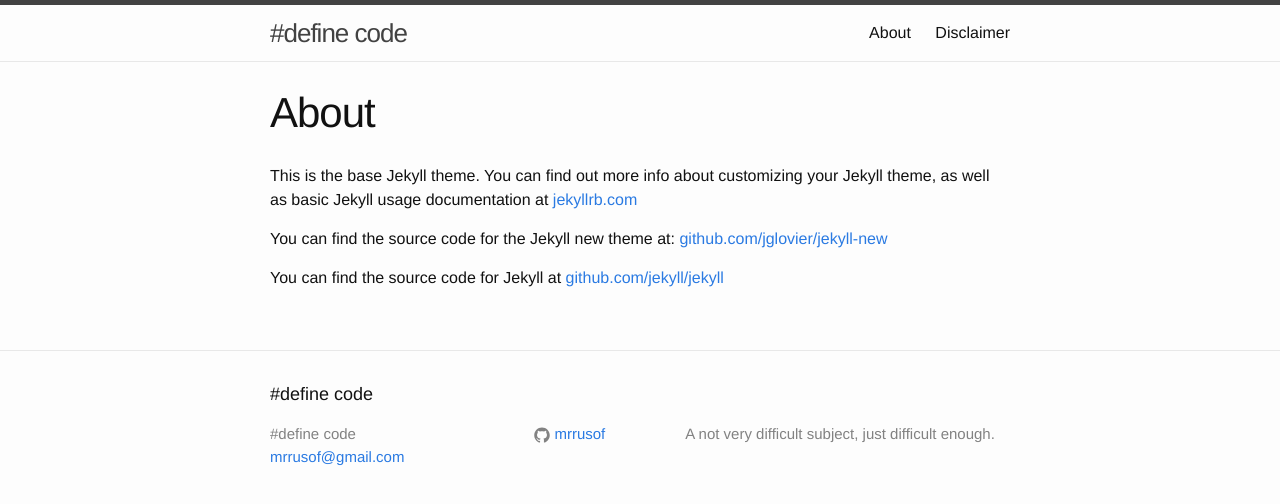
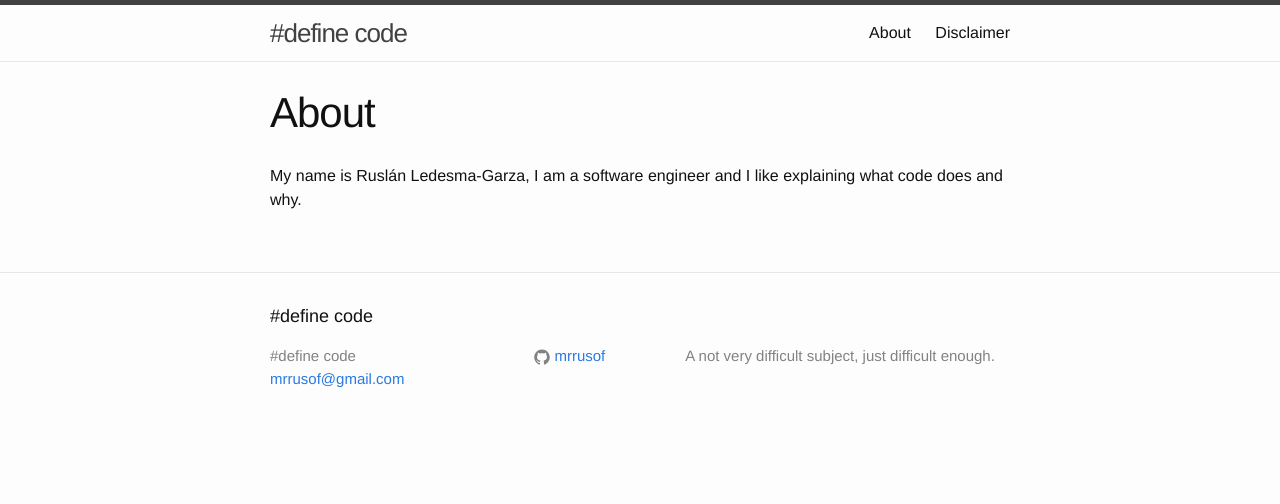
Before and after one commit to mrrusof/mrrusof.github.io, a Jekyll site: the page built from about.md, in a window 1280 px wide. Shown: the top 504 px of the page. Built offline with Jekyll 4.4.1, drawn with Linux system fonts in a browser that asks for light colours.

Commit message:
Create about section.

```diff
--- a/about.md
+++ b/about.md
@@ -4,8 +4,5 @@
 permalink: /about/
 ---
 
-This is the base Jekyll theme. You can find out more info about customizing your Jekyll theme, as well as basic Jekyll usage documentation at [jekyllrb.com](http://jekyllrb.com/)
-
-You can find the source code for the Jekyll new theme at: [github.com/jglovier/jekyll-new](https://github.com/jglovier/jekyll-new)
-
-You can find the source code for Jekyll at [github.com/jekyll/jekyll](https://github.com/jekyll/jekyll)
+My name is Ruslán Ledesma-Garza, I am a software engineer and I like
+explaining what code does and why.
```
